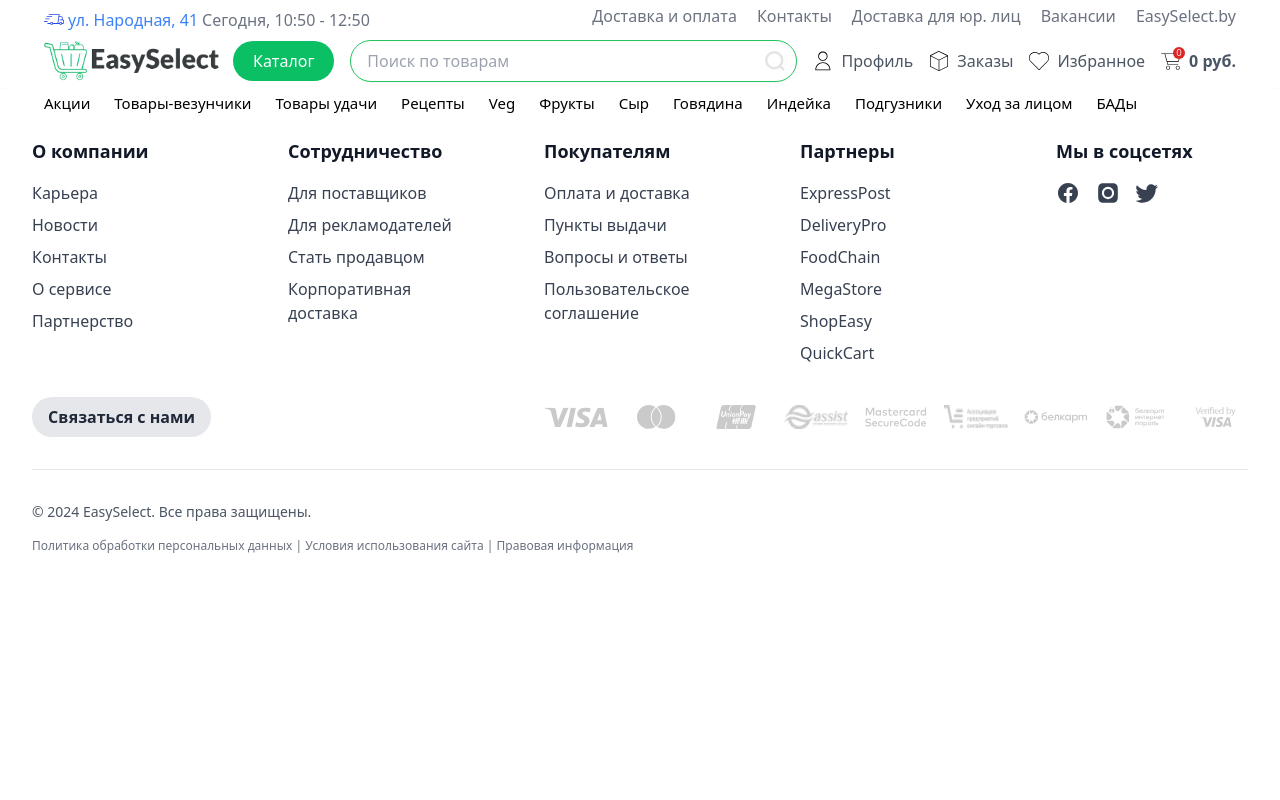
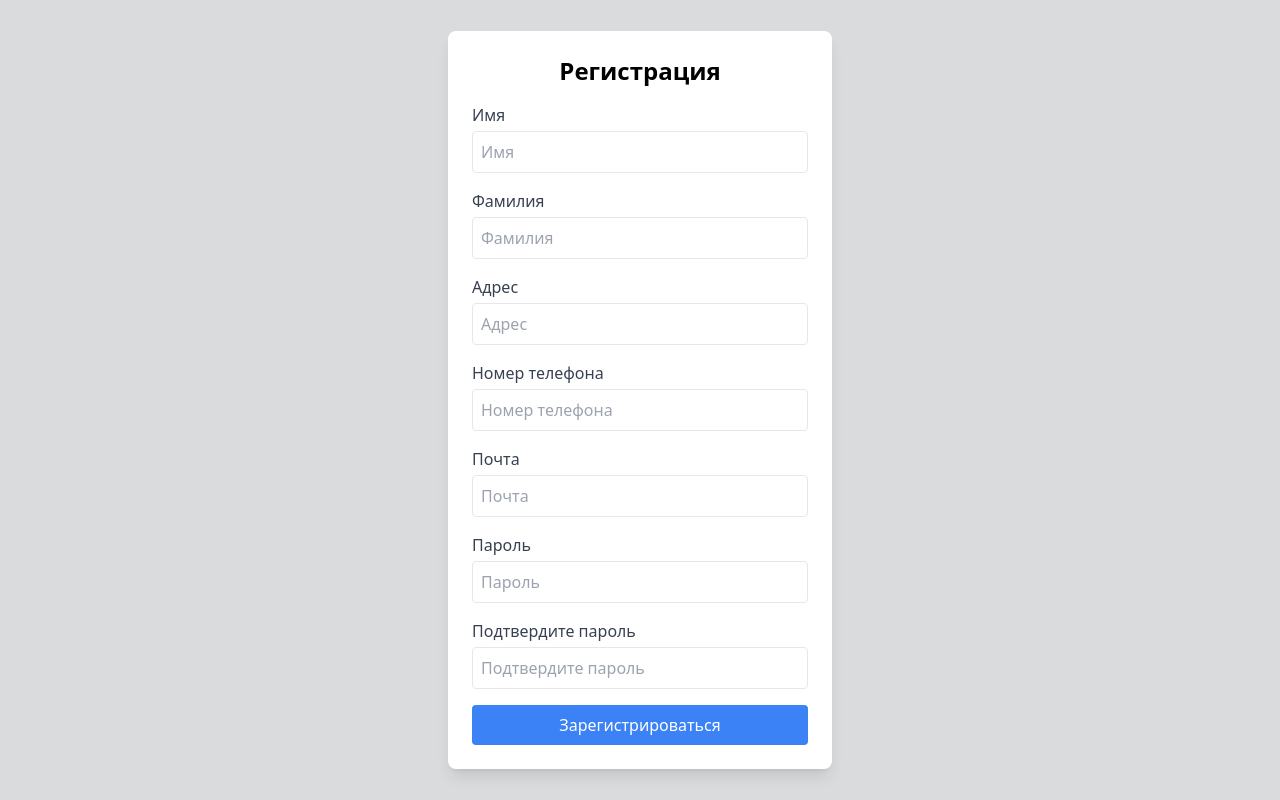
Before and after one commit to isstep/vue-EasySelect, a Vue app: page /register in a window 1280 px wide. Built offline with nearby package versions, Linux system fonts and the light colour scheme.

Commit message:
feat: add registerpage and succespage

```diff
--- a/src/main.js
+++ b/src/main.js
@@ -18,11 +18,30 @@ import PaymentDeliveryPage from './components/FooterPages/PaymentDeliveryPage.vu
 import PickupPointsPage from './components/FooterPages/PickupPointsPage.vue'
 import ChatProducts from './components/Сhat/СhatProducts.vue'
 import SuccessPage from './pages/SuccessPage.vue'
-
+import RegisterPage from './pages/RegisterPage.vue'
+import ConfirmationPage from './pages/ConfirmationPage.vue'
 const app = createApp(App)
 const pinia = createPinia()
 const routes = [
-  { path: '/success', name: 'SuccessPage', component: SuccessPage, meta: { hideHeader: false } },
+  {
+    path: '/Confirmation',
+    name: 'ConfirmationPage',
+    component: ConfirmationPage,
+    meta: {
+      hideHeader: true,
+      hideFooter: true
+    }
+  },
+  { path: '/register', name: 'RegisterPage', component: RegisterPage, meta: { hideHeader: true } },
+  {
+    path: '/success',
+    name: 'SuccessPage',
+    component: SuccessPage,
+    meta: {
+      hideHeader: true,
+      hideFooter: true
+    }
+  },
   { path: '/', name: '', component: HomePage, meta: { hideHeader: false } },
   { path: '/favorites', name: 'favorites', component: FavoritePage, meta: { hideHeader: false } },
   { path: '/login', name: 'login', component: LoginComponent, meta: { hideHeader: true } },
--- /dev/null
+++ b/src/pages/ConfirmationPage.vue
@@ -0,0 +1,9 @@
+
+<template>
+    <div class="flex flex-col items-center justify-center h-screen">
+      <h2 class="text-2xl font-semibold mb-4">Подтверждение регистрации</h2>
+      <p class="text-gray-700 text-center">
+        Спасибо за регистрацию! Пожалуйста, проверьте вашу почту и подтвердите регистрацию, перейдя по ссылке в письме.
+      </p>
+    </div>
+  </template>
--- a/src/pages/LoginPage.vue
+++ b/src/pages/LoginPage.vue
@@ -6,9 +6,14 @@ import { useRouter } from 'vue-router'
 const email = ref('')
 const password = ref('')
 const rememberMe = ref(false)
+const errorMessage = ref('')
+const isError = ref(false)
 const router = useRouter()
 
 const login = async () => {
+  isError.value = false
+  errorMessage.value = ''
+
   try {
     const response = await axios.post('http://localhost:8080/login', {
       email: email.value,
@@ -18,23 +23,11 @@ const login = async () => {
     localStorage.setItem('token', response.data.token);
     console.log('Вход выполнен успешно:', response.data);
 
-
     router.push({ name: 'SuccessPage' });
   } catch (error) {
-    console.error('Ошибка при входе:', error.response.data);
-  }
-}
-
-const register = async () => {
-  try {
-    const response = await axios.post('http://localhost:8080/signup', {
-      email: email.value,
-      password: password.value
-    });
-
-    console.log('Регистрация выполнена успешно:', response.data);
-  } catch (error) {
-    console.error('Ошибка при регистрации:', error.response.data);
+    isError.value = true
+    errorMessage.value = error.response.data.message || 'Ошибка при входе';
+    console.error('Ошибка при входе:', errorMessage.value);
   }
 }
 </script>
@@ -62,6 +55,7 @@ const register = async () => {
             id="email"
             v-model="email"
             placeholder="Email/Телефон"
+            :class="{'border-red-500': isError}"
             class="w-full p-2 mt-1 border rounded focus:outline-none focus:ring focus:border-blue-300"
           />
         </div>
@@ -73,9 +67,12 @@ const register = async () => {
             id="password"
             v-model="password"
             placeholder="Пароль"
+            :class="{'border-red-500': isError}"
             class="w-full p-2 mt-1 border rounded focus:outline-none focus:ring focus:border-blue-300"
           />
         </div>
+
+        <div v-if="isError" class="mb-4 text-red-500">{{ errorMessage }}</div>
 
         <div class="flex items-center mb-4">
           <input type="checkbox" id="remember" v-model="rememberMe" class="mr-2" />
@@ -94,7 +91,7 @@ const register = async () => {
         </button>
         <button
           type="button"
-          @click="register"
+          @click="() => router.push({ name: 'RegisterPage' })"
           class="w-full mt-4 bg-gray-200 text-gray-700 p-2 rounded hover:bg-gray-300 transition-colors"
         >
           Зарегистрироваться
--- /dev/null
+++ b/src/pages/RegisterPage.vue
@@ -0,0 +1,144 @@
+<script setup>
+import { ref } from 'vue'
+import { useRouter } from 'vue-router'
+import axios from 'axios'
+
+const firstName = ref('')
+const lastName = ref('')
+const address = ref('')
+const phoneNumber = ref('')
+const email = ref('')
+const password = ref('')
+const confirmPassword = ref('')
+
+const router = useRouter() // Получаем доступ к роутеру
+
+const register = async () => {
+  if (password.value !== confirmPassword.value) {
+    alert('Пароли не совпадают!')
+    return
+  }
+
+  try {
+    const response = await axios.post('http://localhost:8080/signup', {
+      firstName: firstName.value,
+      lastName: lastName.value,
+      address: address.value,
+      phoneNumber: phoneNumber.value,
+      email: email.value,
+      password: password.value,
+      confirmPassword: confirmPassword.value
+    })
+
+    console.log('Регистрация выполнена успешно:', response.data)
+    alert('Регистрация успешна! Проверьте свою почту для подтверждения.')
+    router.push('/confirmation')
+  } catch (error) {
+    console.error('Ошибка при регистрации:', error.response?.data || error.message)
+    alert('Ошибка при регистрации: ' + (error.response?.data.error || error.message))
+  }
+}
+</script>
+
+<template>
+  <div id="registerModal" class="fixed inset-0 flex items-center justify-center bg-gray-100">
+    <div class="absolute inset-0 bg-black/10 backdrop-blur-sm"></div>
+
+    <div class="relative bg-white p-6 rounded-lg shadow-lg max-w-sm w-full">
+      <h2 class="text-2xl font-semibold mb-4 text-center">Регистрация</h2>
+
+      <form @submit.prevent="register">
+        <div class="mb-4">
+          <label for="firstName" class="block text-gray-700">Имя</label>
+          <input
+            type="text"
+            id="firstName"
+            v-model="firstName"
+            placeholder="Имя"
+            class="w-full p-2 mt-1 border rounded"
+            required
+          />
+        </div>
+
+        <div class="mb-4">
+          <label for="lastName" class="block text-gray-700">Фамилия</label>
+          <input
+            type="text"
+            id="lastName"
+            v-model="lastName"
+            placeholder="Фамилия"
+            class="w-full p-2 mt-1 border rounded"
+            required
+          />
+        </div>
+
+        <div class="mb-4">
+          <label for="address" class="block text-gray-700">Адрес</label>
+          <input
+            type="text"
+            id="address"
+            v-model="address"
+            placeholder="Адрес"
+            class="w-full p-2 mt-1 border rounded"
+            required
+          />
+        </div>
+
+        <div class="mb-4">
+          <label for="phoneNumber" class="block text-gray-700">Номер телефона</label>
+          <input
+            type="text"
+            id="phoneNumber"
+            v-model="phoneNumber"
+            placeholder="Номер телефона"
+            class="w-full p-2 mt-1 border rounded"
+            required
+          />
+        </div>
+
+        <div class="mb-4">
+          <label for="email" class="block text-gray-700">Почта</label>
+          <input
+            type="email"
+            id="email"
+            v-model="email"
+            placeholder="Почта"
+            class="w-full p-2 mt-1 border rounded"
+            required
+          />
+        </div>
+
+        <div class="mb-4">
+          <label for="password" class="block text-gray-700">Пароль</label>
+          <input
+            type="password"
+            id="password"
+            v-model="password"
+            placeholder="Пароль"
+            class="w-full p-2 mt-1 border rounded"
+            required
+          />
+        </div>
+
+        <div class="mb-4">
+          <label for="confirmPassword" class="block text-gray-700">Подтвердите пароль</label>
+          <input
+            type="password"
+            id="confirmPassword"
+            v-model="confirmPassword"
+            placeholder="Подтвердите пароль"
+            class="w-full p-2 mt-1 border rounded"
+            required
+          />
+        </div>
+
+        <button
+          type="submit"
+          class="w-full bg-blue-500 text-white p-2 rounded hover:bg-blue-600 transition-colors"
+        >
+          Зарегистрироваться
+        </button>
+      </form>
+    </div>
+  </div>
+</template>
--- a/src/pages/SuccessPage.vue
+++ b/src/pages/SuccessPage.vue
@@ -1,5 +1,11 @@
 <template>
-    <div class="flex items-center justify-center h-screen">
-      <h1 class="text-3xl">Вы вошли успешно!</h1>
+  <div class="flex justify-center items-center h-screen bg-green-100">
+    <div class="bg-white p-6 rounded-lg shadow-lg">
+      <h2 class="text-2xl font-semibold mb-4 text-center text-green-600">Вход выполнен успешно!</h2>
+      <p class="text-center">Вы успешно вошли в систему.</p>
+      <router-link to="/" class="mt-4 block text-center text-blue-500 hover:underline"
+        >Перейти на главную страницу</router-link
+      >
     </div>
-  </template>
+  </div>
+</template>
```
Also changed, not shown: .eslintrc.cjs, 2 other files (tests, documents, lock files or other folders).
